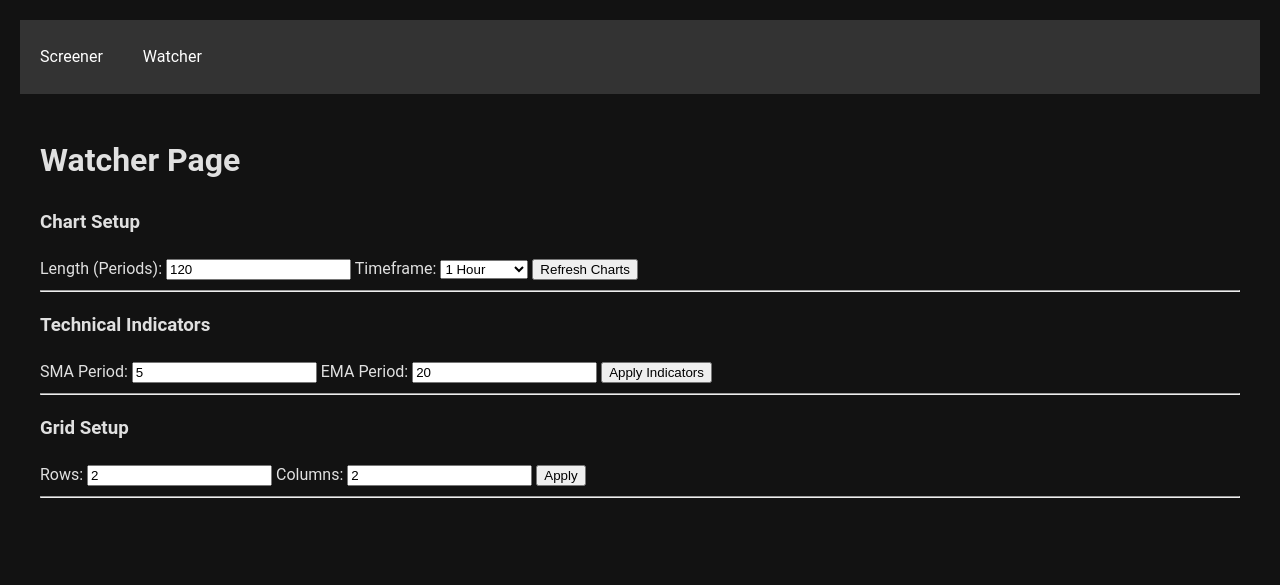
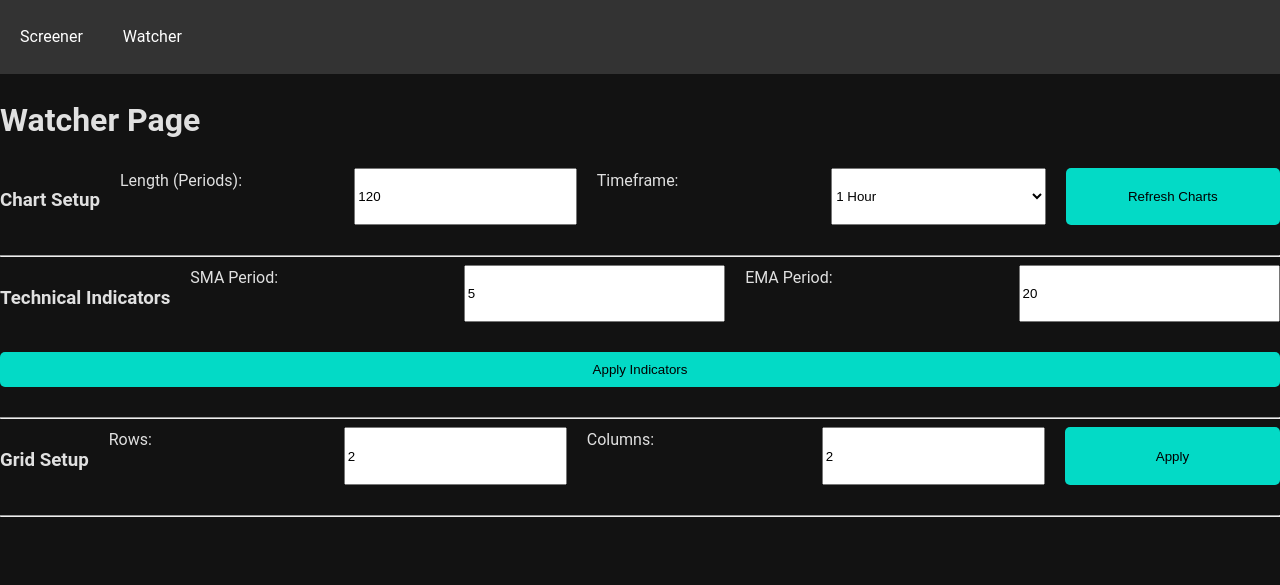
Before and after one commit to keithorange/CryptoSuperScreener, a Flask app: page /watcher in a window 1280 px wide. Shown: the top 585 px of the page. Run offline with Flask 3, Linux system fonts and the light colour scheme; some libraries are stand-ins or nearby versions.

Commit message:
bug fixes for grid

```diff
--- a/static/css/base.css
+++ b/static/css/base.css
@@ -21,11 +21,11 @@
 
 body {
     font-family: var(--font-family);
-    margin: 0;
-    padding: var(--container-padding);
     background-color: var(--background-color);
     color: var(--text-color);
     line-height: 1.6;
+    margin: 0;
+    /* Ensure the body has no margin */
 }
 
 a {
@@ -37,11 +37,15 @@
 a:hover {
     color: var(--accent-color);
 }
-
 .container {
-    max-width: 1200px;
-    margin: auto;
-    padding: var(--container-padding);
+    width: 100%;
+    /* Use 100% of the viewport width */
+    max-width: none;
+    /* Remove any max-width constraints */
+    margin: 0;
+    /* Remove default margin */
+    padding: 0;
+    /* Remove default padding */
 }
 
 .navbar {
--- a/static/css/watcher.css
+++ b/static/css/watcher.css
@@ -1,22 +1,80 @@
-/* watcher.css - Enhancements for Crypto Watcher Page */
-
-/* Grid Layout */
+/* Grid Layout - Make it responsive to content */
 .grid {
     display: grid;
-    grid-template-columns: repeat(var(--grid-cols), minmax(250px, 1fr));
-    grid-template-rows: repeat(var(--grid-rows), auto);
-    gap: var(--element-spacing);
-    margin-bottom: var(--element-spacing);
+    grid-template-columns: repeat(var(--grid-cols), 1fr);
+    /* Set columns based on variable */
+    /* No need to set grid-template-rows explicitly */
+    gap: 20px;
+    /* Space between grid items */
+    width: 100%;
+    /* Full width */
+    margin: 0 auto;
+    /* Centering the grid */
 }
 
-/* Grid Item */
 .grid-item {
     background-color: var(--background-color);
+    color: var(--text-color);
     border: 1px solid var(--accent-color);
+    border-radius: 10px;
+    padding: 20px;
+    display: flex;
+    flex-direction: column;
+    /* Stack child elements vertically */
+    justify-content: space-between;
+    /* Distribute space evenly between child elements */
+}
+
+/* Ensure chart containers take full height and width within grid items */
+.grid-item .chart-container {
+    height: 100%;
+    /* Make charts use all available height */
+    width: 100%;
+    /* Make charts use all available width */
+}
+
+/* Enhancements for form sections to be more responsive */
+.form-section {
+    display: flex;
+    flex-wrap: wrap;
+    gap: 20px;
+    margin-bottom: 20px;
+}
+
+.form-section label,
+.form-section input,
+.form-section select,
+.form-section button {
+    flex: 1 1 200px;
+    /* Each form element can grow but starts with a base width of 200px */
+    margin-bottom: 10px;
+    /* Add some space below each form element */
+}
+
+/* Adjust button styling for better visibility and interactivity */
+button {
+    background-color: var(--button-color);
+    color: #000;
+    padding: 10px 15px;
+    border: none;
     border-radius: 5px;
-    padding: var(--element-spacing);
-    color: var(--text-color);
-    transition: transform 0.3s ease-in-out;
+    cursor: pointer;
+    transition: background-color 0.3s;
+}
+
+button:hover {
+    background-color: var(--button-hover-color);
+}
+@media (max-width: 768px) {
+    .grid {
+        grid-template-columns: repeat(auto-fill, minmax(200px, 1fr));
+        /* Adjust column size for smaller screens */
+    }
+
+    .form-section {
+        justify-content: center;
+        /* Center form elements on smaller screens */
+    }
 }
 
 .grid-item:hover {
@@ -24,12 +82,7 @@
     /* Slight lift effect on hover */
 }
 
-/* Chart Container within each Grid Item */
-.grid-item .chart-container {
-    width: 100%;
-    height: 300px;
-    margin-bottom: var(--element-spacing);
-}
+
 
 /* Remove Favorite Button */
 .grid-item button.remove-favorite {
--- a/templates/watcher.html
+++ b/templates/watcher.html
@@ -75,6 +75,7 @@
         populateWatcherCharts(favoritePairsData);
         populateGrid();
     });
+    document.getElementById('applyGridSettings').addEventListener('click', populateGrid);
 
         function reloadPageGetNewFlaskData() {
                 // This function will reload the page and get the new data from the server
@@ -88,6 +89,11 @@
   function populateGrid() {
         const rows = parseInt(document.getElementById('gridRows').value, 10) || 2;
         const cols = parseInt(document.getElementById('gridCols').value, 10) || 2;
+
+
+
+
+
         const itemsPerPage = rows * cols;
         const currentPage = parseInt(new URLSearchParams(window.location.search).get('page') || '1', 10);
         const startIndex = (currentPage - 1) * itemsPerPage;
@@ -97,7 +103,12 @@
         const favoritesForPage = favorites.slice(startIndex, endIndex);
 
         const container = document.getElementById('watcherGrid');
+        // Set CSS variables for the grid container
+
+        container.style.setProperty('--grid-rows', rows);
+        container.style.setProperty('--grid-cols', cols);
         container.innerHTML = '';
+
         favoritesForPage.forEach(pair => {
             const gridItem = document.createElement('div');
             gridItem.classList.add('grid-item');
```
